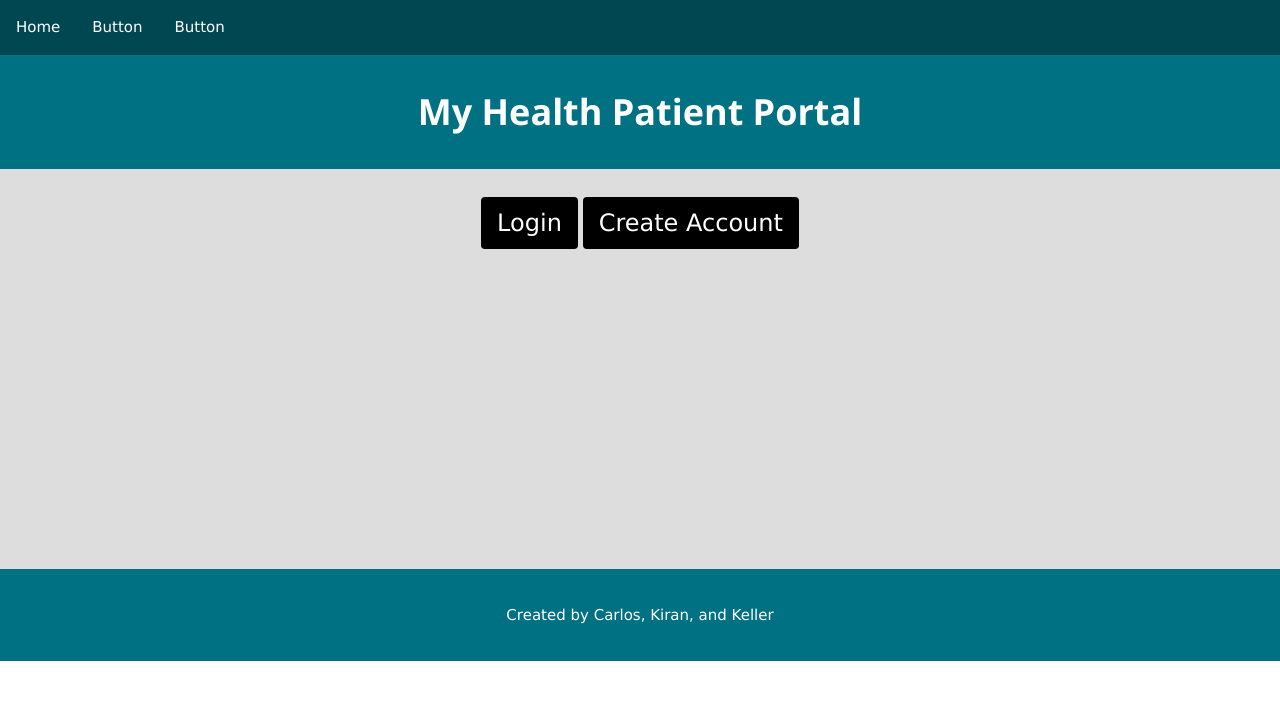
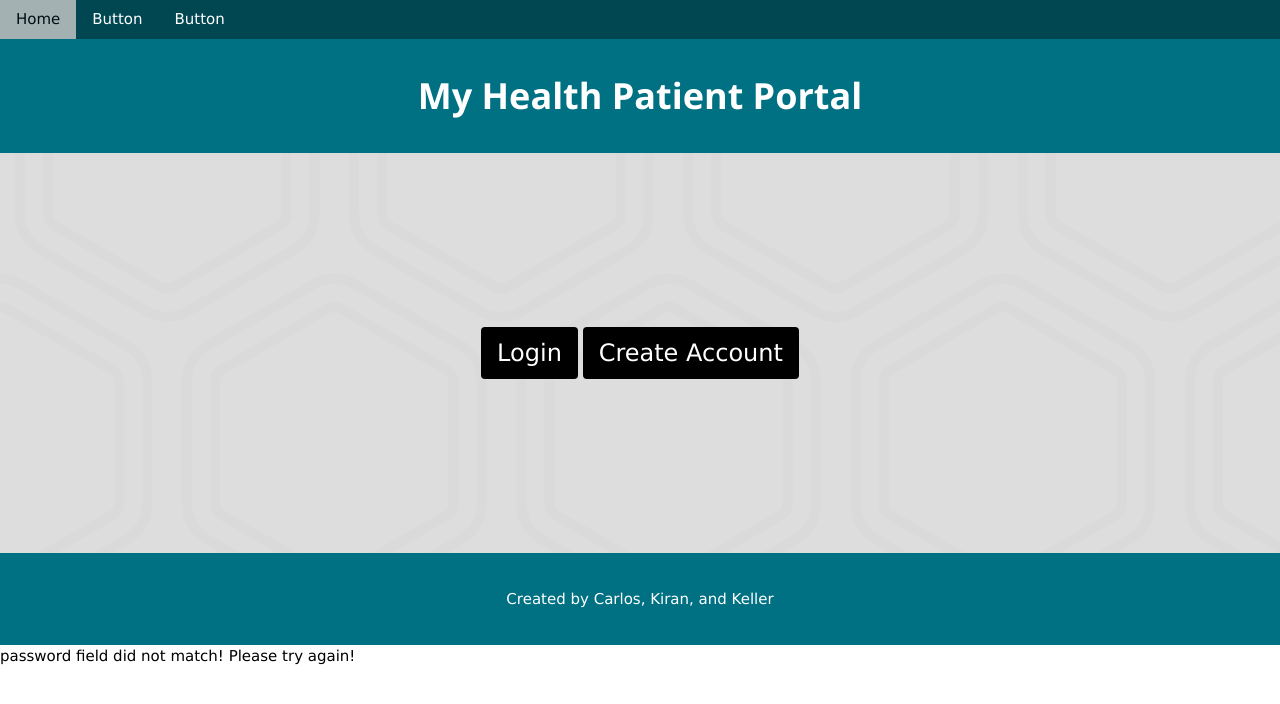
Before and after one commit to carlkid1499/My-Health-Patient-Portal-Project, a PHP site: page /php/welcome.php in a window 1280 px wide. Shown: the top 704 px of the page. Run offline with PHP 8.4, Linux system fonts and the light colour scheme.

Commit message:
added background image asset, adjusted forms
moved css definitions to welcome.css. Adjusted sign up form padding and buttons to match style of login page.

```diff
--- a/css/welcome.css
+++ b/css/welcome.css
@@ -47,6 +47,7 @@ padding: 20px;
 
 .center{
   text-align: center;
+  opacity: 1;
 }
 
 .form-signin input[type="email"] {
@@ -62,3 +63,111 @@ padding: 20px;
   border-top-right-radius: 0;
   border-color:#004643;
 }
+
+.background{
+  display: flex;
+  align-items: center;
+  justify-content: center;
+  background-image: url("../assets/hex_opac.png");
+  background-size: 50% relative;
+}
+
+/* Extra styles for the cancel button */
+.cancelbtn {
+  width: auto;
+  padding: 10px 18px;
+  background-color: #f44336;
+  }
+
+/* Center the image and position the close button */
+.imgcontainer {
+  text-align: center;
+  margin: 24px 0 12px 0;
+  position: relative;
+  }
+
+img.avatar {
+  width: 40%;
+  max-width: 200px;
+  border-radius: 50%;
+  }
+
+.container {
+  padding: 16px;
+  }
+
+span.psw {
+  float: right;
+  padding-top: 16px;
+  }
+
+/* The Modal (background) */
+.modal {
+  display: none; /* Hidden by default */
+  position: fixed; /* Stay in place */
+  z-index: 1; /* Sit on top */
+  left: 0;
+  top: 0;
+  width: 100%; /* Full width */
+  height: 100%; /* Full height */
+  overflow: auto; /* Enable scroll if needed */
+  background-color: rgb(0,0,0); /* Fallback color */
+  background-color: rgba(0,0,0,0.4); /* Black w/ opacity */
+  padding-top: 60px;
+  }
+
+/* Modal Content/Box */
+.modal-content {
+  background-color: #fefefe;
+  margin: 5% auto 15% auto; /* 5% from the top, 15% from the bottom and centered */
+  border: 1px solid #888;
+  width: 80%; /* Could be more or less, depending on screen size */
+  max-width: 800px;
+  }
+
+/* The Close Button (x) */
+.close {
+  position: absolute;
+  right: 25px;
+  top: 0;
+  color: #000;
+  font-size: 35px;
+  font-weight: bold;
+  }
+
+.close:hover,
+.close:focus {
+  color: red;
+  cursor: pointer;
+  }
+
+/* Add Zoom Animation */
+.animate {
+  -webkit-animation: animatezoom 0.6s;
+  animation: animatezoom 0.6s
+  }
+
+/* Full-width input fields */
+input[type=text], input[type=password] {
+  width: 100%;
+  padding: 12px 20px;
+  margin: 8px 0;
+  display: inline-block;
+  border: 1px solid #ccc;
+  box-sizing: border-box;
+  }
+
+  /* Set a style for all buttons */
+button {
+  background-color: #007183;
+  color: white;
+  padding: 14px 20px;
+  margin: 8px 0;
+  border: none;
+  cursor: pointer;
+  width: 100%;
+  }
+
+button:hover {
+  opacity: 0.8;
+  }
--- a/php/welcome.php
+++ b/php/welcome.php
@@ -1,3 +1,23 @@
+<?php
+/* This is the signup php file. The goal if for a new/existing patient
+to sign up for an account username and password.
+*/
+
+# Start the session
+ob_start();
+session_start();
+# Declare Global Vars for file
+$msg = "";
+// Create connection for log in
+$conn = new mysqli("localhost", "myhealth2", "CIOjh^J8h^?b", "myhealth2");
+// Check if connection is valid
+if ($conn->connect_error) {
+  die("Connection failed: " . $conn->connect_error);
+  $msg = "Connection failed: to DB";
+}
+
+?>
+
 <!------------- HTML ------------->
 <!DOCTYPE html>
 <html lang="en">
@@ -8,108 +28,8 @@
   <link href="css/blue_theme.css" rel='stylesheet'>
   <link rel="stylesheet" href="https://www.w3schools.com/w3css/4/w3.css">
   <script src="js/effects.js"></script>
+
   <style>
-
-        /* Full-width input fields */
-        input[type=text], input[type=password] {
-        width: 100%;
-        padding: 12px 20px;
-        margin: 8px 0;
-        display: inline-block;
-        border: 1px solid #ccc;
-        box-sizing: border-box;
-        }
-
-        /* Set a style for all buttons */
-        button {
-        background-color: #007183;
-        color: white;
-        padding: 14px 20px;
-        margin: 8px 0;
-        border: none;
-        cursor: pointer;
-        width: 100%;
-        }
-
-        button:hover {
-        opacity: 0.8;
-        }
-
-        /* Extra styles for the cancel button */
-        .cancelbtn {
-        width: auto;
-        padding: 10px 18px;
-        background-color: #f44336;
-        }
-
-        /* Center the image and position the close button */
-        .imgcontainer {
-        text-align: center;
-        margin: 24px 0 12px 0;
-        position: relative;
-        }
-
-        img.avatar {
-        width: 40%;
-        max-width: 200px;
-        border-radius: 50%;
-        }
-
-        .container {
-        padding: 16px;
-        }
-
-        span.psw {
-        float: right;
-        padding-top: 16px;
-        }
-
-        /* The Modal (background) */
-        .modal {
-        display: none; /* Hidden by default */
-        position: fixed; /* Stay in place */
-        z-index: 1; /* Sit on top */
-        left: 0;
-        top: 0;
-        width: 100%; /* Full width */
-        height: 100%; /* Full height */
-        overflow: auto; /* Enable scroll if needed */
-        background-color: rgb(0,0,0); /* Fallback color */
-        background-color: rgba(0,0,0,0.4); /* Black w/ opacity */
-        padding-top: 60px;
-        }
-
-        /* Modal Content/Box */
-        .modal-content {
-        background-color: #fefefe;
-        margin: 5% auto 15% auto; /* 5% from the top, 15% from the bottom and centered */
-        border: 1px solid #888;
-        width: 80%; /* Could be more or less, depending on screen size */
-        max-width: 800px;
-        }
-
-        /* The Close Button (x) */
-        .close {
-        position: absolute;
-        right: 25px;
-        top: 0;
-        color: #000;
-        font-size: 35px;
-        font-weight: bold;
-        }
-
-        .close:hover,
-        .close:focus {
-        color: red;
-        cursor: pointer;
-        }
-
-        /* Add Zoom Animation */
-        .animate {
-        -webkit-animation: animatezoom 0.6s;
-        animation: animatezoom 0.6s
-        }
-
     @-webkit-keyframes animatezoom {
       from {-webkit-transform: scale(0)}
       to {-webkit-transform: scale(1)}
@@ -131,15 +51,11 @@
       }
     }
   </style>
+</head>
 
-</head>
 <body>
 
-
-<!-- Sidebar -->
-
-
-<!--main content -->
+<!--top bar -->
 <div class="w3-bar w3-theme-d5">
   <button class="w3-bar-item w3-button">Home</button>
   <button class="w3-bar-item w3-button">Button</button>
@@ -147,12 +63,11 @@
 </div>
 
 <div class="header w3-theme-d2">
-
   <h1><b>My Health Patient Portal</b></h1>
-
 </div>
 
-<div class="content">
+<div class="content background">
+
   <div class="center">
     <button class="w3-button w3-xlarge w3-round w3-black w3-ripple"
     onclick="document.getElementById('id01').style.display='block'" style="width:auto;"
@@ -262,7 +177,7 @@
                                                     ?>" method="post">
         </form>
 
-        <div class="container" style="background-color:#f1f1f1">
+        <div class="container">
           <button type="button" onclick="document.getElementById('id01').style.display='none'" class="cancelbtn">Cancel</button>
         </div>
     </div>
@@ -274,23 +189,71 @@
 <div id="id02" class="modal">
 
   <form class="modal-content animate" action="/action_page.php" method="post">
-    <div class="imgcontainer">
-      <span onclick="document.getElementById('id02').style.display='none'" class="close" title="Close Modal">&times;</span>
-      <img src="assets/user_icon.png" alt="Avatar" class="avatar">
+  <div class="center">
+    <h3>Create Account</h3>
   </div>
 
   <div class="container">
-      <label for="uname"><b>Username</b></label>
-      <input type="text" placeholder="Enter Username" name="uname" required>
+  <section class="signup_area" id="signup_area">
+    <form class="form-signup" role="form" action="<?php echo htmlspecialchars($_SERVER['PHP_SELF']);
+                                                  ?>" method="post">
+      <input type="text" class="form-signup" name="pid" placeholder="Patient ID" required></br></br>
+      <input type="text" class="form-signup" name="name_first" placeholder="First Name" required></br></br>
+      <input type="text" class="form-signup" name="name_last" placeholder="Last Name" required></br></br>
+      <input type="text" class="form-signup" name="username" placeholder="username" required></br></br>
+      <input type="password" class="form-control" name="password" placeholder="password" required>
+      <input type="password" class="form-control" name="retype_password" placeholder="retype password" required>
+      <button class="submit-button" type="submit" name="submit">submit
+        <!-- If the submit button is pushed, we need to process the data. If successfull we need to redirect to the patient portal -->
+        <?php if (isset($_POST['submit'])) {
+          // Process the form information
+          // Now we check if the password files match. Strip whitespace first
+          if (trim($_POST['password']) == trim($_POST['retype_password'])) {
+            // passwords match yay, lets process !
+            $pid = trim($_POST['pid']);
+            $name_first = trim($_POST['name_first']);
+            $name_last = trim($_POST['name_last']);
+            $password = trim($_POST['password']);
+            $username = trim($_POST['username']);
+            // We retrieve and update data based on the PID, first lets check if the PID is valid
+            // Query the PatientInfo database for the information
+            $results = $conn->query("SELECT PID FROM PatientInfo WHERE PID='$pid' AND name_first='$name_first' AND name_last='$name_last'");
 
-      <label for="psw"><b>Password</b></label>
-      <input type="password" placeholder="Enter Password" name="psw" required>
-
-      <button type="submit">Login</button>
+            // Check if results is NULL, if it is the PID doesn't exist
+            if ($results == NULL) {
+              $msg = "Not a valid Patient ID, please contact tech support!";
+            } else {
+              // Create a random UserID. Max is unsigned int for mysql
+              $userid = rand(1, 4294967295);
+              // Check if it already exists in the table/DB.
+              $results = $conn->query("SELECT UserID FROM Users WHERE UserID='$userid'");
+              if ($results != NULL) {
+                // We need to insert into the Users table with the info provied
+                $results = $conn->query("INSERT INTO Users (UserID, PID, Username, UserPassword, IsEmployee) VALUES ('$userid','$pid', '$username', '$password', 0)");
+                if($results != NULL)
+                {
+                  // If we get here we inserted into users successfully
+                  header('Location: ../index.php');
+                }
+                else
+                {
+                  $msg = "error creating account please try again or contact support";
+                }
+              } else {
+                $msg = "We ran into an error please try again or contact support!";
+              }
+            }
+          }
+        } else {
+          $msg = "password field did not match! Please try again!";
+        }
+        ?>
+      </button>
+    </form>
+  </section>
+    <div class="container">
+        <button type="button" onclick="document.getElementById('id02').style.display='none'" class="cancelbtn">Cancel</button>
       </div>
-
-    <div class="container" style="background-color:#f1f1f1">
-      <button type="button" onclick="document.getElementById('id02').style.display='none'" class="cancelbtn">Cancel</button>
   </div>
   </form>
 </div>
@@ -318,5 +281,8 @@
   }
 </script>
 
+  <?php echo "$msg" ?>
+  <?php $conn->close(); ?>
+
 </body>
 </html>
```
Also changed, not shown: assets/hex_opac.png (added). Lines whose indentation alone changed are shown as unchanged.
